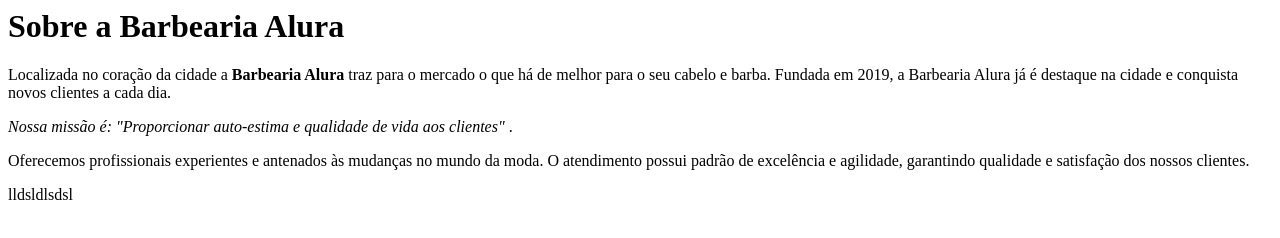
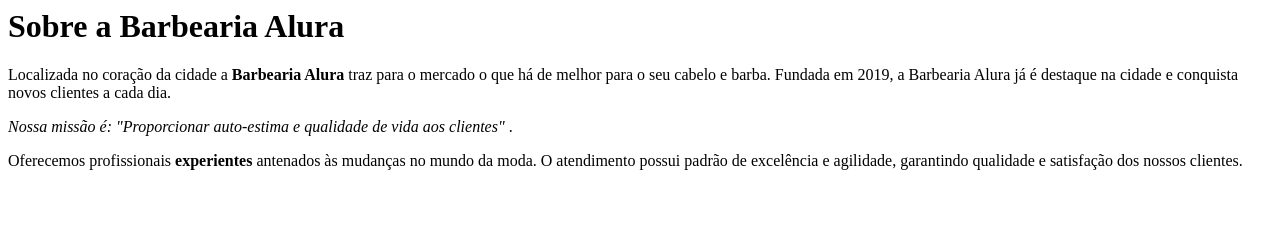
Before and after one commit to profdiogo/geprogramacao-j, a plain HTML site: page index.html in a window 1280 px wide. Drawn offline with Linux system fonts and the light colour scheme.

Commit message:
atualização 1

```diff
--- a/index.html
+++ b/index.html
@@ -4,5 +4,4 @@
 
 <p> <em> Nossa missão é: "Proporcionar auto-estima e qualidade de vida aos clientes" </em>. </p>
 
-<p> Oferecemos profissionais experientes e antenados às mudanças no mundo da moda. O atendimento possui padrão de excelência e agilidade, garantindo qualidade e satisfação dos nossos clientes. </p>
-lldsldlsdsl
+<p> Oferecemos profissionais <b> experientes </b> antenados às mudanças no mundo da moda. O atendimento possui padrão de excelência e agilidade, garantindo qualidade e satisfação dos nossos clientes. </p>
```
